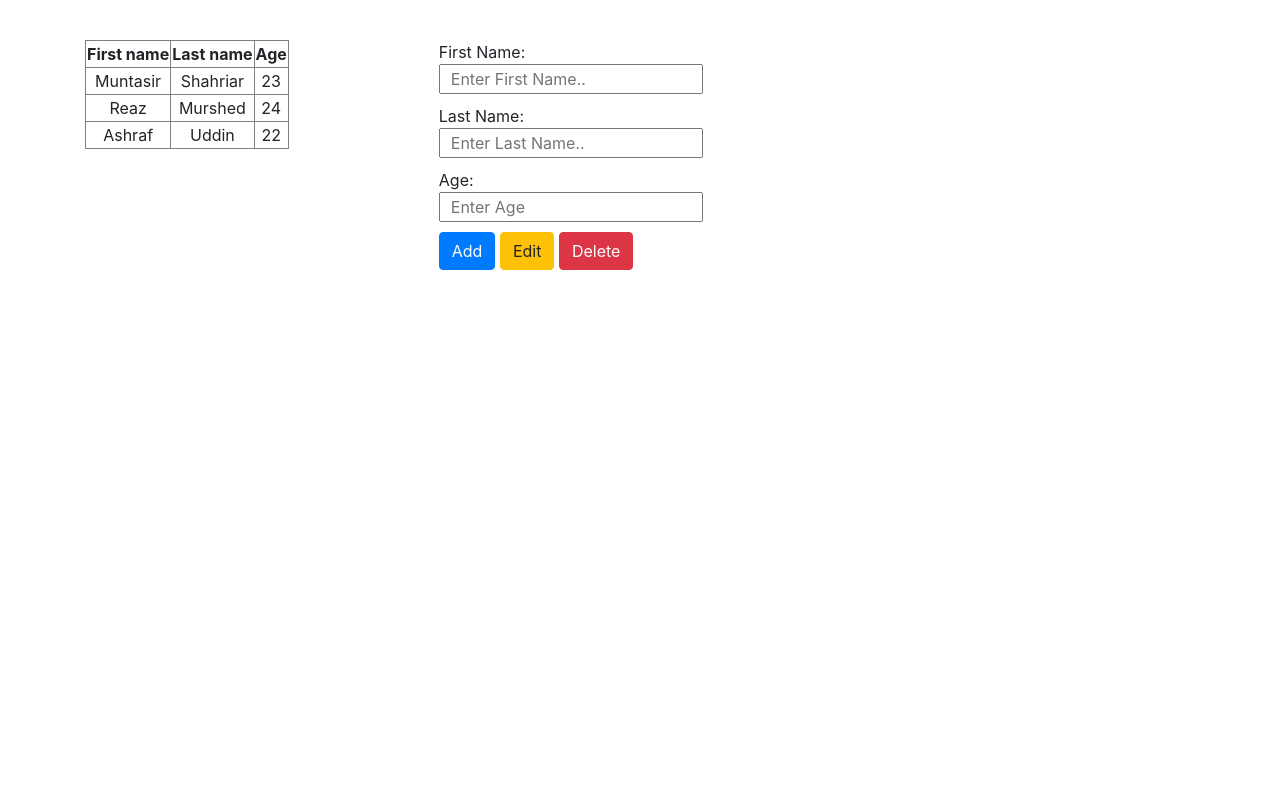
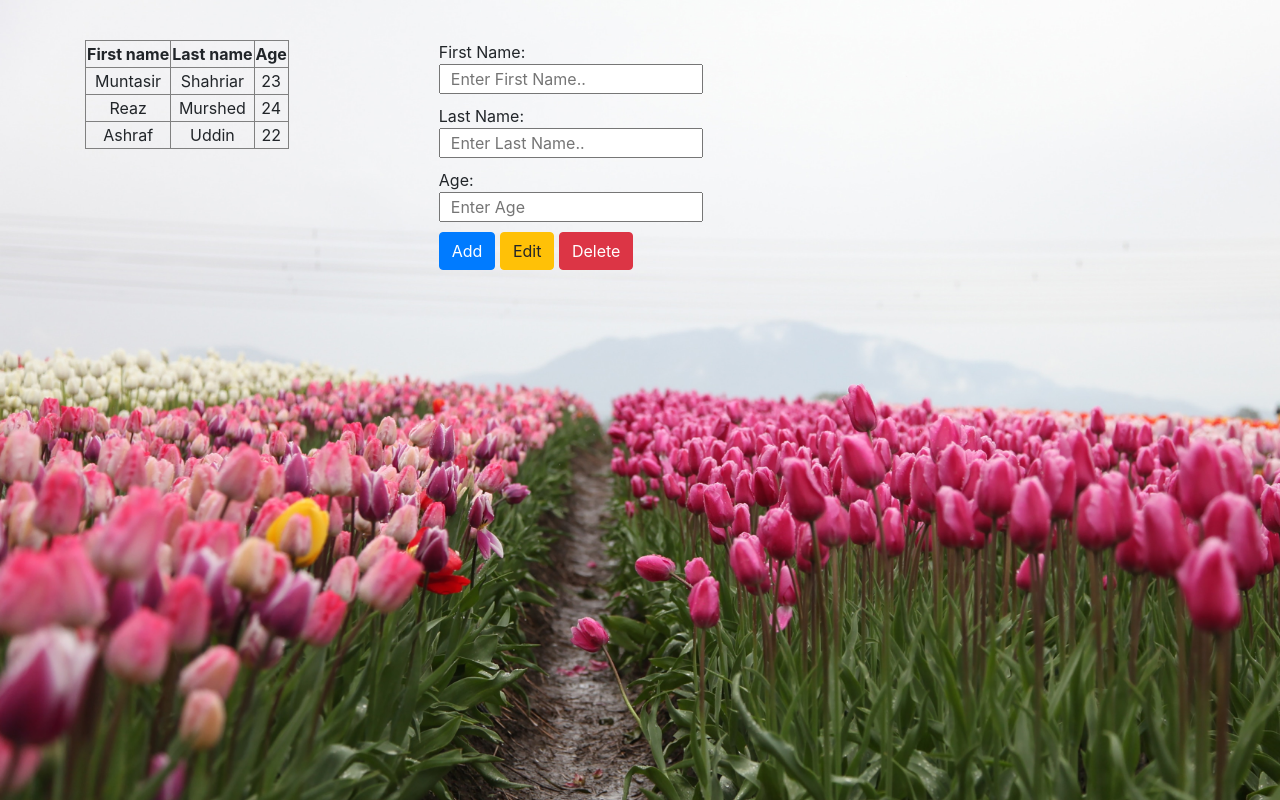
Before and after one commit to Muntasir-Shahriar/crud-application, a plain HTML site: page index.html in a window 1280 px wide. Drawn offline with nearby package versions, Linux system fonts and the light colour scheme.

Commit message:
Modified

```diff
--- a/index.html
+++ b/index.html
@@ -11,7 +11,7 @@
 
 	<style type="text/css">
 	    body{
-	    	background-image: url("image/10.jpg");
+	    	background-image: url("10.jpg");
 			background-size: 100%;
 			background-repeat: no-repeat;
 	    }
```
